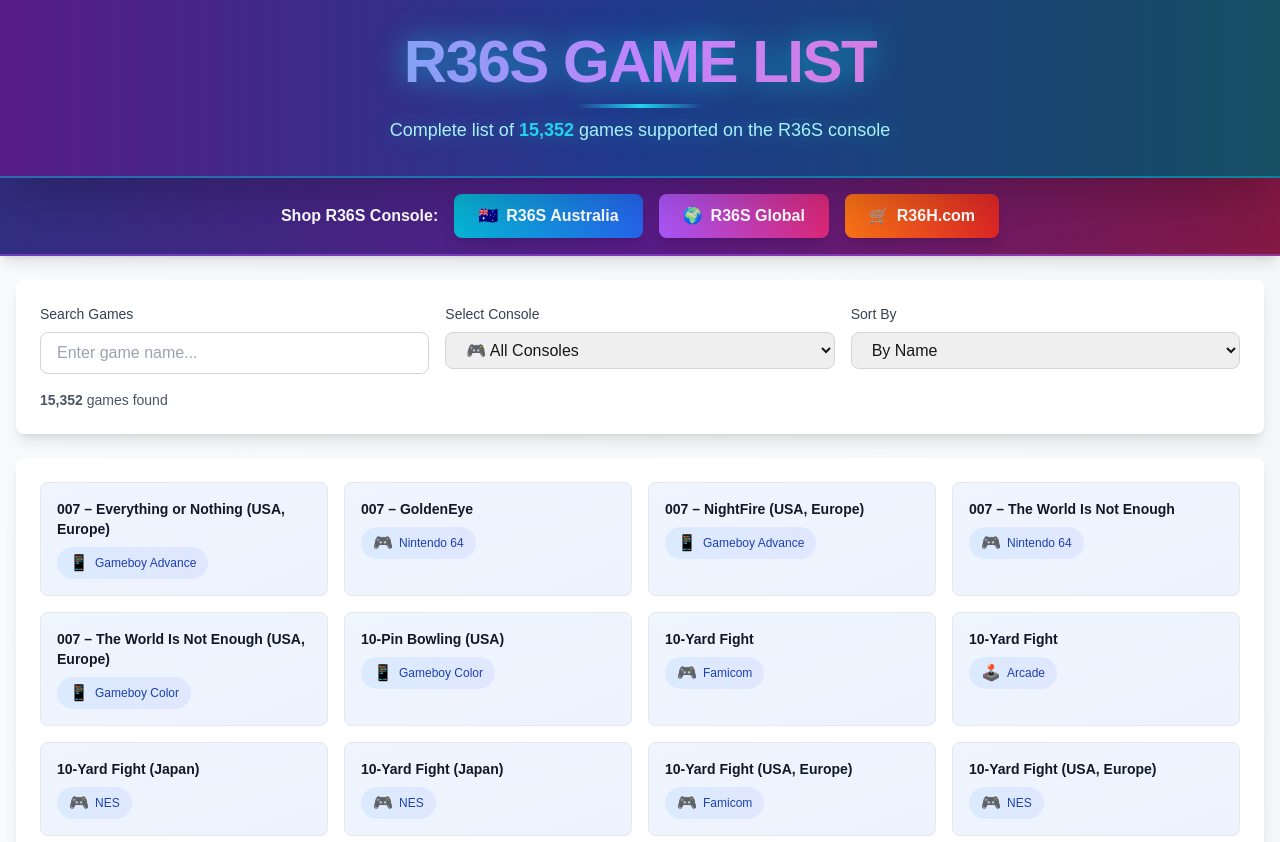
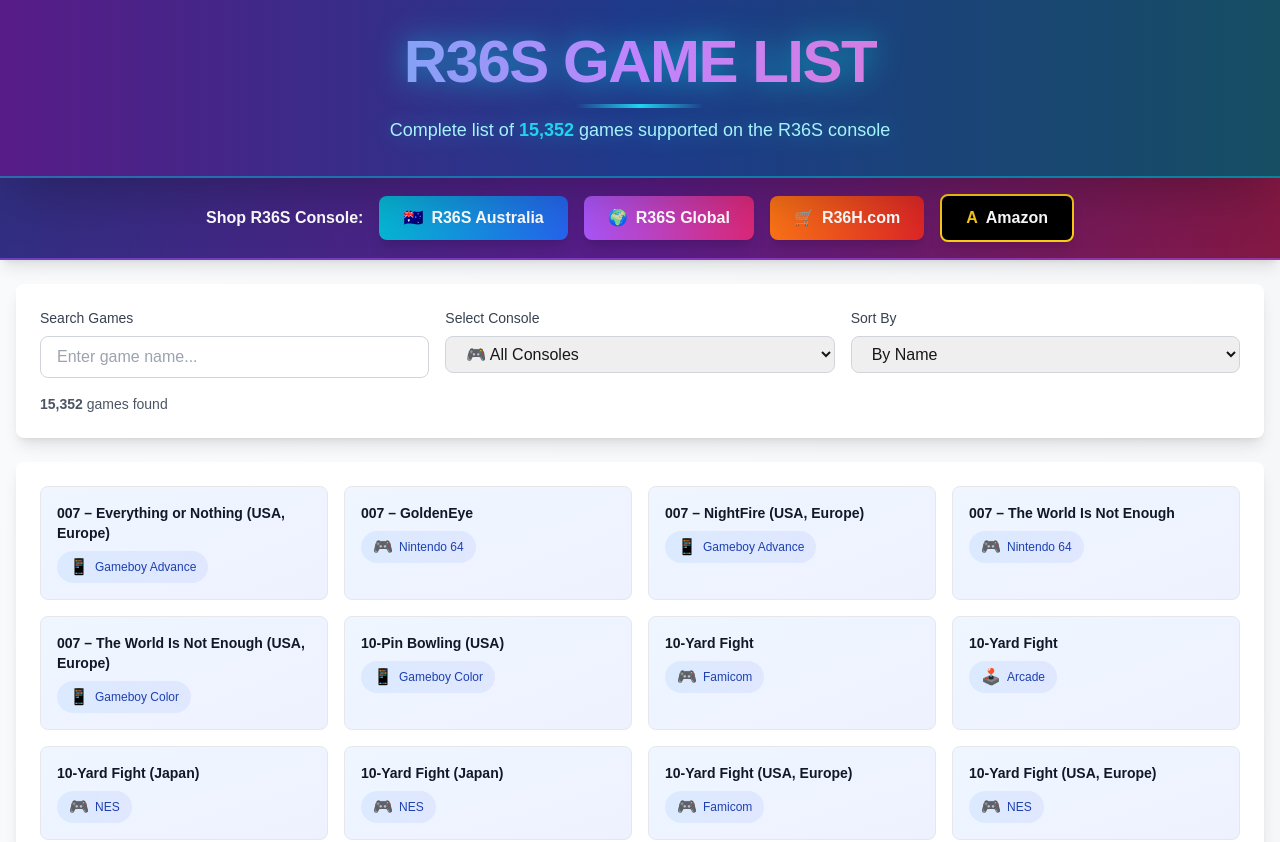
Before and after one commit to kerembasbug/r36s-game-list, a Next.js app: page / in a window 1280 px wide. Shown: the top 842 px of the page. Built offline with nearby package versions, Linux system fonts and the light colour scheme.

Commit message:
Add Amazon affiliate button to CTA bar

```diff
--- a/app/page.tsx
+++ b/app/page.tsx
@@ -142,6 +142,15 @@
             >
               <span>🛒</span>
               <span>R36H.com</span>
+            </a>
+            <a
+              href="https://amzn.to/4osrBbx"
+              target="_blank"
+              rel="noopener noreferrer"
+              className="inline-flex items-center gap-2 px-6 py-2.5 bg-black text-white font-bold rounded-lg shadow-lg hover:bg-gray-900 transition-all duration-300 transform hover:scale-105 hover:shadow-xl text-sm md:text-base border-2 border-yellow-400"
+            >
+              <span className="text-yellow-400 font-bold">A</span>
+              <span>Amazon</span>
             </a>
           </div>
         </div>
```
